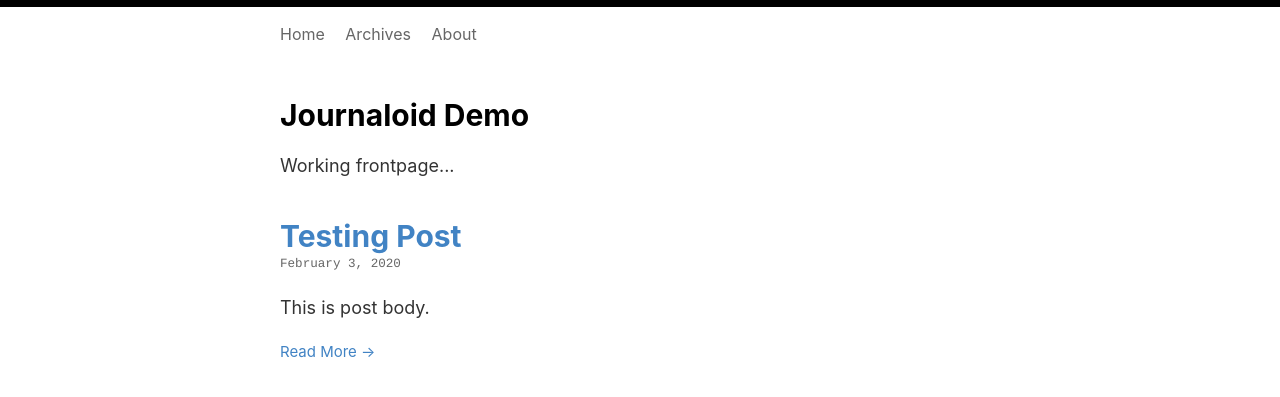
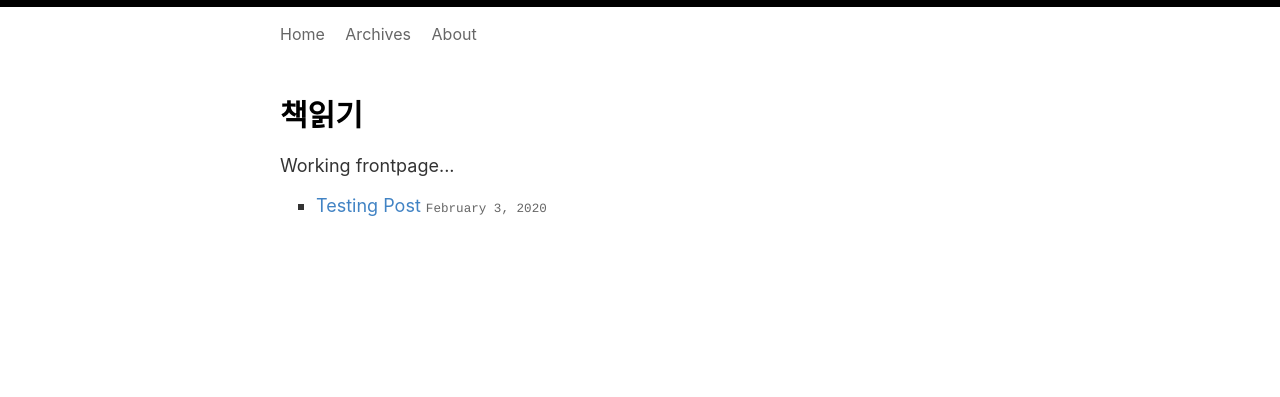
Before and after one commit to oxmhpark/reading.exonomicon.net, a Jekyll site: the page built from index.html, in a window 1280 px wide. Shown: the top 397 px of the page. Built offline with Jekyll 4.4.1, drawn with Linux system fonts in a browser that asks for light colours.

Commit message:
Update index.html

```diff
--- a/index.html
+++ b/index.html
@@ -1,5 +1,5 @@
 ---
-layout: archives-posts-recent
-title: Journaloid Demo
+layout: archives-posts-all
+title: 책읽기
 ---
 Working frontpage...
```
